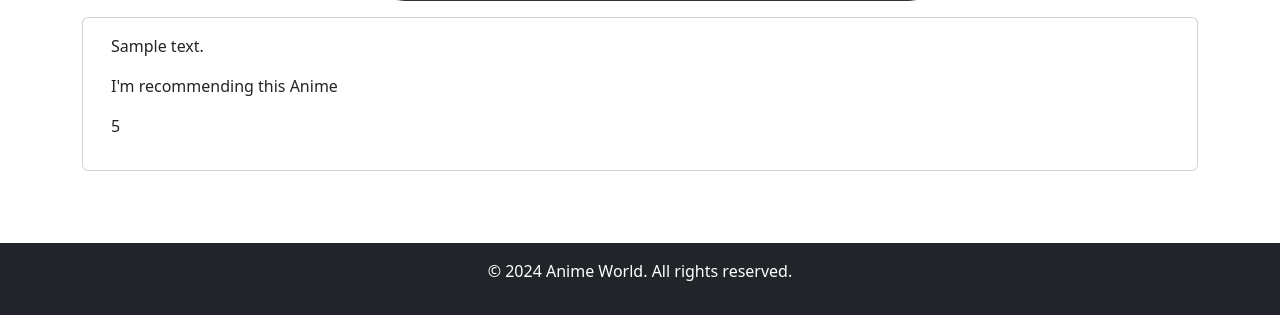
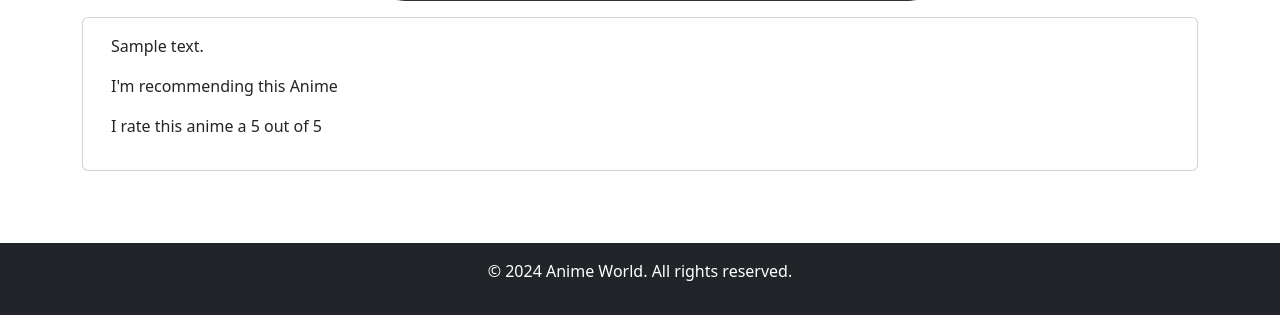
Before and after one commit to Triz22/final-project, a Django app: page /1/ in a window 1280 px wide. Shown: the part 683-998 px from the top of the page. Run offline with Django 4.2, Linux system fonts and the light colour scheme; tables that the repository leaves empty hold one stand-in row (values such as "Sample post").

Commit message:
add context to rating

```diff
--- a/blog/templates/blog/post_detail.html
+++ b/blog/templates/blog/post_detail.html
@@ -38,7 +38,7 @@
                     <!-- {{post.recommended}} -->
                 </p>
                 <p>
-                    {{post.rating}}
+                   I rate this anime a {{post.rating}} out of 5
                 </p>
             </div>
         </div>
```
